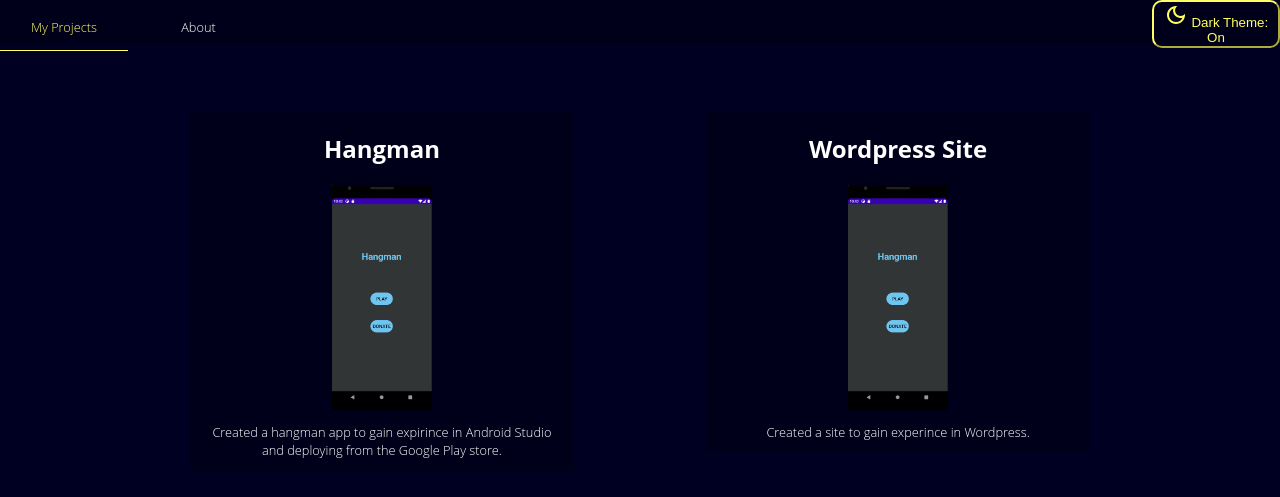
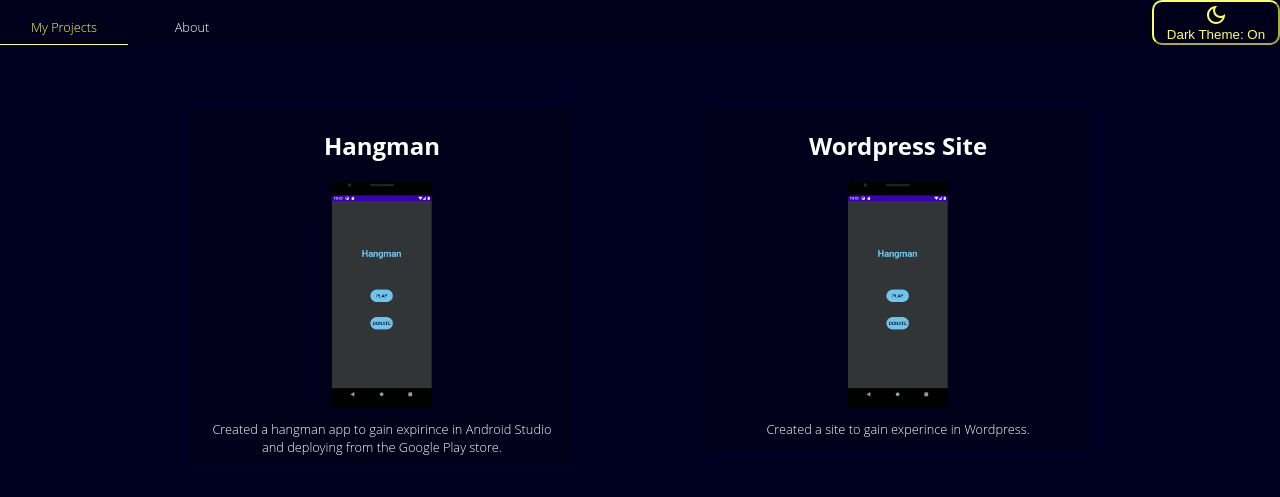
Before and after one commit to matt-chap/matt-chap.github.io, a Jekyll site: the page built from index.html, in a window 1280 px wide. Shown: the top 497 px of the page. Built offline with Jekyll 4.4.1, drawn with Linux system fonts in a browser that asks for light colours.

Commit message:
Css button

```diff
--- a/_includes/navigation.html
+++ b/_includes/navigation.html
@@ -9,6 +9,6 @@
     <svg id="btn_theme_svg">
       <use id="btn_theme_svg_src" href="assets/images/icons/modes.svg#dark_mode" />
     </svg>
-    <span id="btn_theme_txt">Dark Theme: On</span>
+    <div id="btn_theme_txt">Dark Theme: On</div>
   </button>
 </nav>
--- a/_sass/nav/nav.scss
+++ b/_sass/nav/nav.scss
@@ -5,6 +5,7 @@
     line-height: 5vh;
     font-size: 25px;
     background-color: $color_light_black;
+    display: flex;
   }
 
   nav > div {
@@ -19,11 +20,17 @@
   border-color: $header_text_color;
   border-radius: 10px;
   @include fluid-type(width, 600px, 1200px, 30vw, 10vw);
-  float: right;
+  margin-left: auto;
 }
 
 #btn_theme_svg {
   height: 24px;
   width: 24px;
   fill: $header_text_color;
+  display: inline-flex;
+  vertical-align: middle;
 }
+
+#btn_theme_txt{
+  display: inline-flex;
+}
```
Also changed, not shown: 6 other files.
